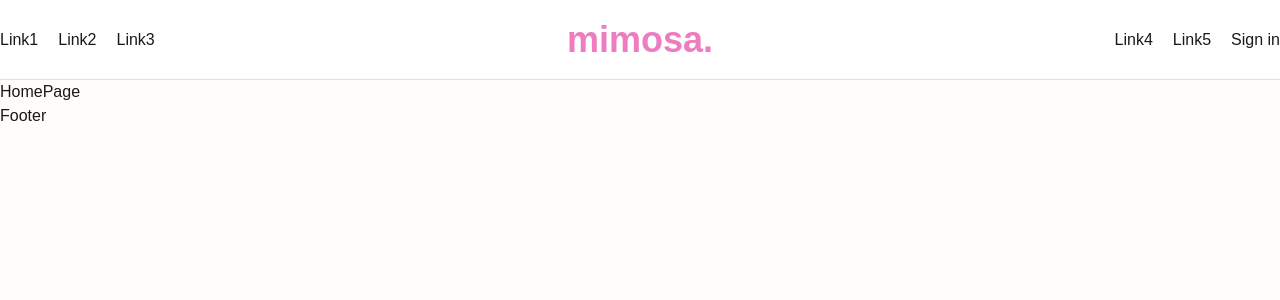
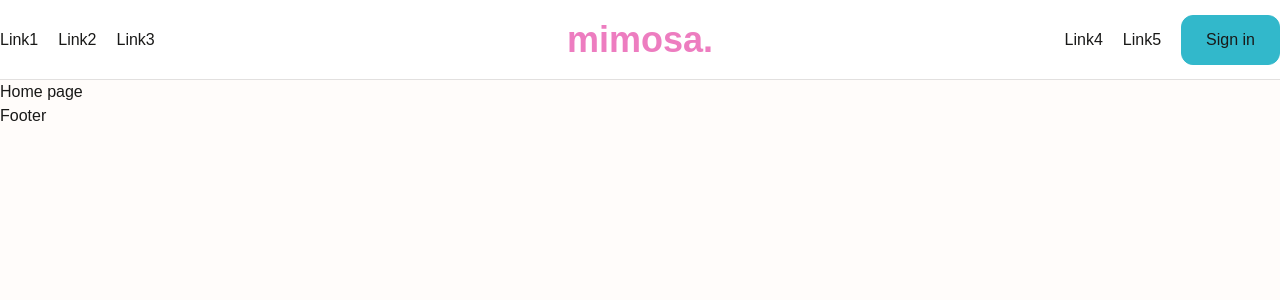
Before and after one commit to Rafiul29/mimosa, a Next.js app: page / in a window 1280 px wide. Shown: the top 300 px of the page. Built offline with nearby package versions, Linux system fonts and the light colour scheme; a web font is replaced by a local one.

Commit message:
button variants

```diff
--- a/app/(home)/page.tsx
+++ b/app/(home)/page.tsx
@@ -1,8 +1,10 @@
-import React from 'react'
+import Button from '../components/ui/Button'
 
 const HomePage = () => {
   return (
-    <main>HomePage</main>
+    <main>
+      Home page
+    </main>
   )
 }
 
--- a/app/components/shared/Navbar.tsx
+++ b/app/components/shared/Navbar.tsx
@@ -1,9 +1,10 @@
 import Link from "next/link";
 import React from "react";
+import { buttonVariants } from "../ui/Button";
 
 const Navbar = () => {
   return (
-    <header className="h-20 border-b border-gray flex items-center bg-white">
+    <header className="h-20 border-b border-grey flex items-center bg-white">
       <div className="wrapper grid grid-cols-3 gap-20 items-center">
         {/* LEFT NAV */}
         <nav >
@@ -29,7 +30,7 @@ const Navbar = () => {
         </nav>
         {/* RIGHT NAV */}
         <nav >
-          <ul className="flex gap-5 justify-end">
+          <ul className="flex gap-5 justify-end items-center">
             <li>
               <Link href="/" className="link-item">Link4</Link>
             </li>
@@ -37,7 +38,7 @@ const Navbar = () => {
               <Link href="/" className="link-item">Link5</Link>
             </li>
             <li>
-              <Link href="/user/sign-in">Sign in</Link>
+              <Link href="/user/sign-in" className={buttonVariants({variant:"ocean"})}>Sign in</Link>
             </li>
           </ul>
         </nav>
--- /dev/null
+++ b/app/components/ui/Button.tsx
@@ -0,0 +1,43 @@
+import { cn } from "@/lib/utils";
+import { cva, VariantProps } from "class-variance-authority";
+
+export const buttonVariants = cva("inline-block text-center px-6 py-3 rounded-xl border eq font-medium active:scale-105 disabled:border-grey disabled:bg-grey disabled:text-dark/50 disabled:cursor-not-allowed", {
+  variants: {
+    variant: {
+      dark: "border-dark bg-dark text-white hover:border-dark/90 hover:bg-dark/90",
+      outline: "border-dark bg-transparent text-dark hover:bg-dark hover:text-white ",
+      ghost: "border-transparent bg-transparent text-dark hover:border-grey hover:bg-grey",
+      rose: "border-red bg-red text-white hover:border-red/90 hover:bg-red/90",
+      valentine: "border-pink bg-pink text-dark hover:border-pink/90 hover:bg-pink/90",
+      halloween: "border-orange bg-orange text-dark hover:border-orange/90 hover:bg-orange/90",
+      success: "border-green bg-green text-dark hover:border-green/90 hover:bg-green/90",
+      ocean: "border-blue bg-blue text-dark hover:border-blue/90 hover:bg-blue/90",
+      violet: "border-violet bg-violet text-white hover:border-violet/90 hover:bg-violet/90"
+    },
+    size: {
+      auto: "w-auto",
+      full: "w-full",
+    },
+  },
+  defaultVariants: {
+    variant: "dark",
+    size: "auto",
+  },
+});
+
+interface ButtonProps
+  extends React.ButtonHTMLAttributes<HTMLButtonElement>,
+    VariantProps<typeof buttonVariants> {}
+
+const Button: React.FC<ButtonProps> = ({
+  children,
+  type,
+  disabled,
+  onClick,
+  variant,
+  size,
+}) => {
+  return <button onClick={onClick} type={type} disabled={disabled} className={cn(buttonVariants({variant,size}))} >{children}</button>;
+};
+
+export default Button;
--- a/app/globals.css
+++ b/app/globals.css
@@ -7,7 +7,7 @@
   @apply container mx-auto px-5 md:px-0
 }
 
-.eoq{
+.eq{
   transition: 300ms cubic-bezier(0.22, 1, 0.36, 1);;
 }
 
@@ -16,7 +16,7 @@
   @apply relative
 }
 .link-item::after{
-  @apply content-[""] absolute left-1/2 -translate-x-1/2 bottom-0 w-0 h-px bg-dark duration-300 eoq
+  @apply content-[""] absolute left-1/2 -translate-x-1/2 bottom-0 w-0 h-px bg-dark duration-300 eq
 }
 .link-item::after:hover{
   @apply w-full
--- a/app/layout.tsx
+++ b/app/layout.tsx
@@ -9,7 +9,7 @@ import { cn } from '@/lib/utils'
 const bai_Jamjuree = Bai_Jamjuree({ subsets: ['latin'],weight:["200","300","400","500","600","700"] })
 
 export const metadata: Metadata = {
-  title: 'Home | Mimosa',
+  title: 'Mimosa | Home',
 }
 
 export default function RootLayout({
--- /dev/null
+++ b/app/user/sign-in/layout.tsx
@@ -0,0 +1,15 @@
+
+import type { Metadata } from 'next'
+
+
+export const metadata: Metadata = {
+  title: 'Mimosa | Sign in',
+}
+
+export default function SignInLayout({
+  children,
+}: {
+  children: React.ReactNode
+}) {
+  return <> {children}</>
+}
--- /dev/null
+++ b/app/user/sign-in/page.tsx
@@ -0,0 +1,9 @@
+import React from 'react'
+
+const SignInPage = () => {
+  return (
+    <div>SignInPage</div>
+  )
+}
+
+export default SignInPage
--- a/package.json
+++ b/package.json
@@ -13,6 +13,7 @@
     "@types/react": "18.2.20",
     "@types/react-dom": "18.2.7",
     "autoprefixer": "10.4.15",
+    "class-variance-authority": "^0.7.0",
     "clsx": "^2.0.0",
     "eslint": "8.47.0",
     "eslint-config-next": "13.4.19",
--- a/tailwind.config.ts
+++ b/tailwind.config.ts
@@ -11,7 +11,7 @@ const config: Config = {
       colors:{
         "dark":"#191918",
         "light":"#FFFCFA",
-        "gray":"#E2E0DF",
+        "grey":"#E2E0DF",
         "red":"#C3315D",
         "pink":"#ED7DC0",
         "orange":"#FF7A42",
```
Also changed, not shown: 1 other file (tests, documents, lock files or other folders).
